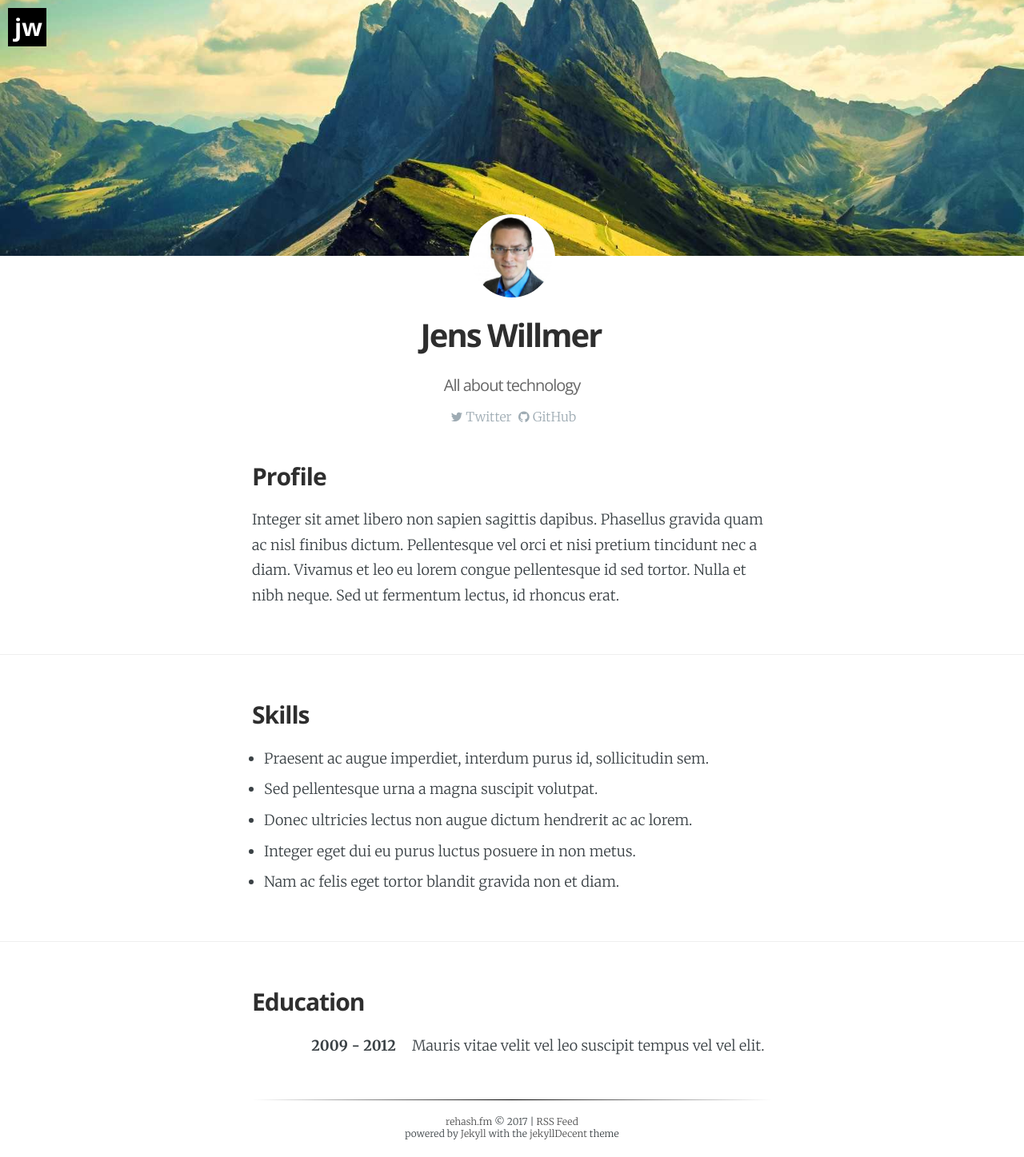
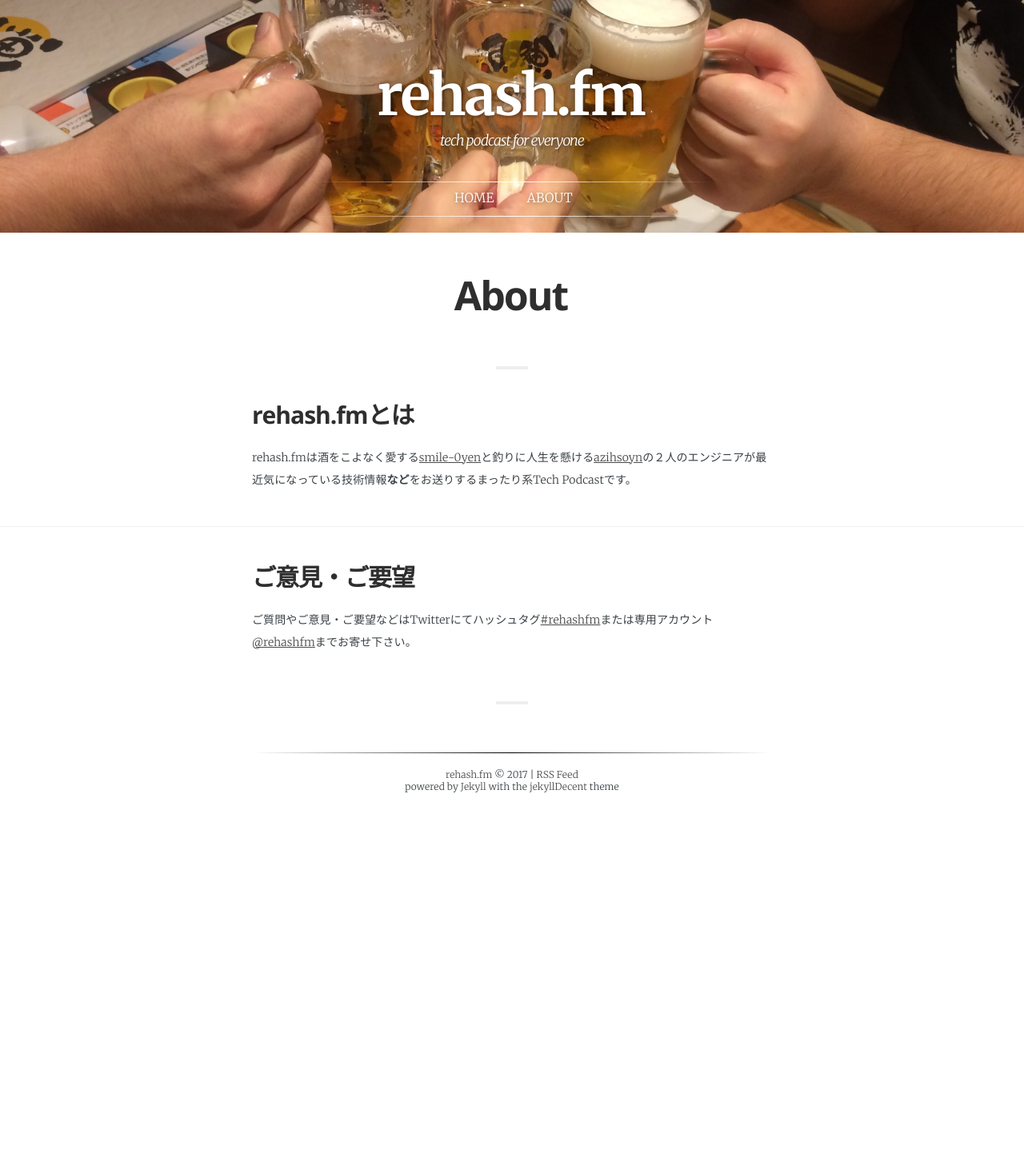
Before and after one commit to rehashfm/rehash.fm, a Jekyll site: the page built from _pages/about.md, in a window 1280 px wide. Shown: the whole page at 80% size. Built offline with Jekyll 4.4.1, drawn with Linux system fonts in a browser that asks for light colours; some web fonts are replaced; after the commit the page ends 1013 px from its top, so only the background shows below that.

Commit message:
#1 Changing "About" page from author introduction to site explanation.

```diff
--- a/_pages/about.md
+++ b/_pages/about.md
@@ -1,31 +1,18 @@
 ---
-layout:    about
+layout:    page
 permalink: "/about/"
-author:    jwillmer
-keywords:  about person demo example
-title:     About Jens Willmer
+author:    smile-0yen
+keywords:  about rehash.fm
+title:     About
 menutitle: About
 weight:    90
-excerpt:   This page contains the curriculum vitae (CV) of the author.
+excerpt:   This page contains the explanation about rehash.fm
 ---
 
-## Profile
-
-Integer sit amet libero non sapien sagittis dapibus. Phasellus gravida quam ac nisl finibus dictum. Pellentesque vel orci et nisi pretium tincidunt nec a diam. Vivamus et leo eu lorem congue pellentesque id sed tortor. Nulla et nibh neque. Sed ut fermentum lectus, id rhoncus erat.
+## rehash.fmとは
+rehash.fmは酒をこよなく愛する[smile-0yen](https://github.com/smile-0yen)と釣りに人生を懸ける[azihsoyn](https://github.com/azihsoyn)の２人のエンジニアが最近気になっている技術情報**など**をお送りするまったり系Tech Podcastです。
 
 ---
 
-## Skills
-
-- Praesent ac augue imperdiet, interdum purus id, sollicitudin sem.
-- Sed pellentesque urna a magna suscipit volutpat.
-- Donec ultricies lectus non augue dictum hendrerit ac ac lorem.
-- Integer eget dui eu purus luctus posuere in non metus.
-- Nam ac felis eget tortor blandit gravida non et diam.
-
----
-
-## Education
-
-2009 - 2012
-: Mauris vitae velit vel leo suscipit tempus vel vel elit.
+## ご意見・ご要望
+ご質問やご意見・ご要望などはTwitterにてハッシュタグ[#rehashfm](https://twitter.com/search?q=%23rehashfm&src=typd)または専用アカウント[@rehashfm](https://twitter.com/rehashfm)までお寄せ下さい。
```
